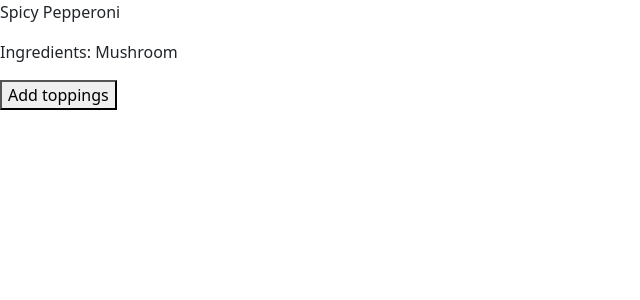
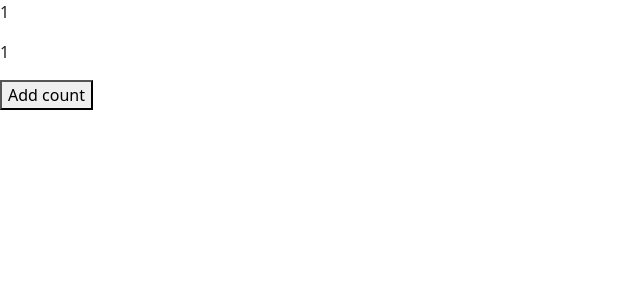
Before and after one commit to racynibaya/react-typescript, a React (Vite) app: page / in a window 1280 px wide. Shown: the top 300 px of the page, without its empty margins (0-640 px from the left). Built offline with nearby package versions, Linux system fonts and the light colour scheme.

Commit message:
Exercise to update a state with array of objects

```diff
--- a/src/App.tsx
+++ b/src/App.tsx
@@ -6,25 +6,32 @@ import Alert from './components/Alert';
 import Like from './components/Like';
 
 const App = () => {
-  const [pizza, setPizza] = useState({
-    name: 'Spicy Pepperoni',
-    toppings: ['Mushroom'],
+  const [cart, setCart] = useState({
+    discount: 0.1,
+    items: [
+      { id: 1, title: 'Product 1', quantity: 1 },
+      { id: 2, title: 'Product 2', quantity: 1 },
+    ],
   });
-
+  console.log(cart.items[0].quantity);
   const handleClick = () => {
-    setPizza({
-      ...pizza,
-      toppings: [...pizza.toppings, 'Makdo'],
+    setCart({
+      ...cart,
+      items: cart.items.map(item =>
+        item.id === 1 ? { ...item, quantity: (item.quantity += 1) } : item
+      ),
     });
   };
 
-  console.log(pizza);
-
   return (
     <div className='App'>
-      <p>{pizza.name}</p>
-      <p>Ingredients: {...pizza.toppings}</p>
-      <button onClick={handleClick}>Add toppings</button>
+      {/* <p>{pizza.name}</p>
+      <p>Ingredients: {...pizza.toppings}</p> */}
+      {cart.items.map((item, i) => (
+        <p key={item.id}>{item.quantity}</p>
+      ))}
+
+      <button onClick={handleClick}>Add count</button>
     </div>
   );
 };
```
